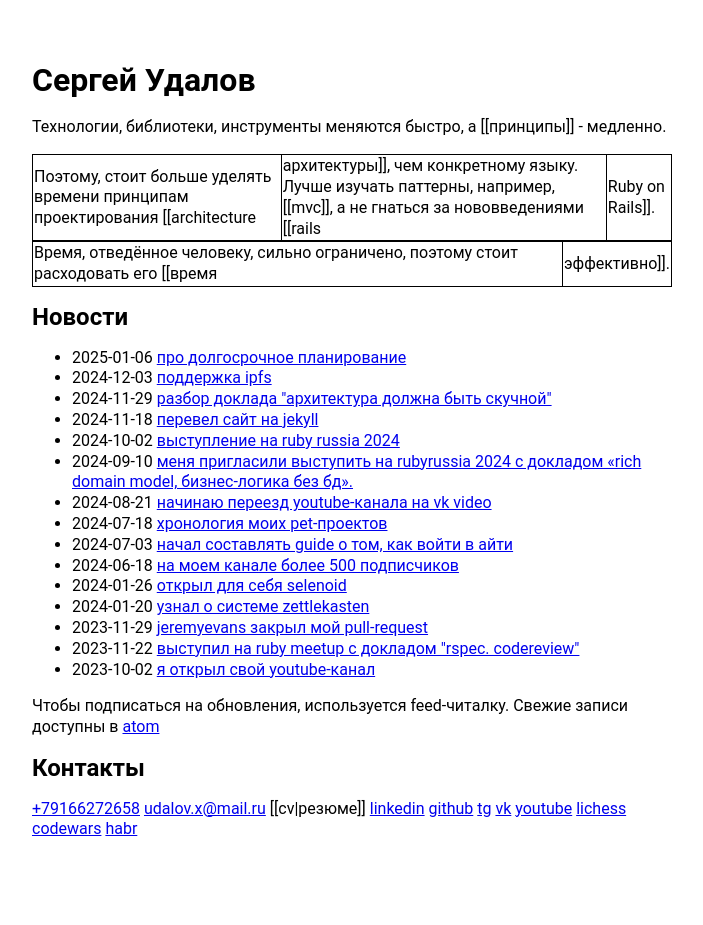
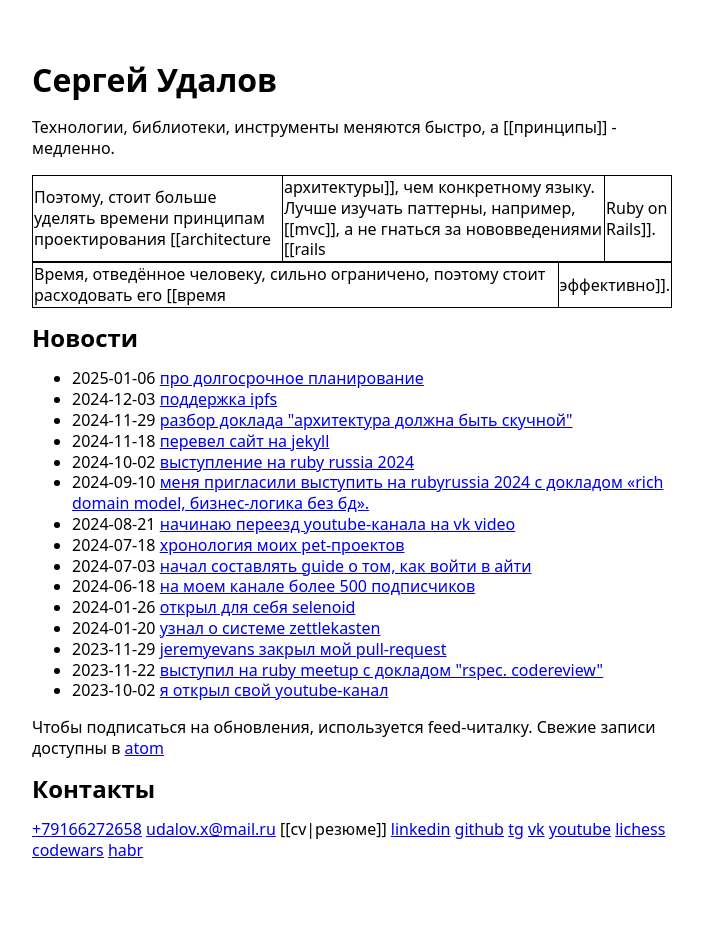
Before and after one commit to sergio-fry/blog, a Jekyll site: the page built from index.md, in a window 1280 px wide. Shown: the whole page, without its empty margins (288-991 px from the left). Built offline with Jekyll 4.4.1, drawn with Linux system fonts in a browser that asks for light colours; before the commit the page ends 904 px from its top, so only the background shows below that.

Commit message:
vault backup: 2025-01-15 14:15:37
Affected files:
_sass/no-style-please.scss

```diff
--- a/_sass/no-style-please.scss
+++ b/_sass/no-style-please.scss
@@ -1,7 +1,7 @@
 body {
   color: black;
   background-color: white;
-  font-family: "Charter", "Opens Sans", "Roboto";
+  font-family: system-ui,-apple-system,Segoe UI,Roboto,Ubuntu,Cantarell,Noto Sans,sans-serif;
   font-size: 1.0rem;
   line-height: 1.3rem;
 }
```
